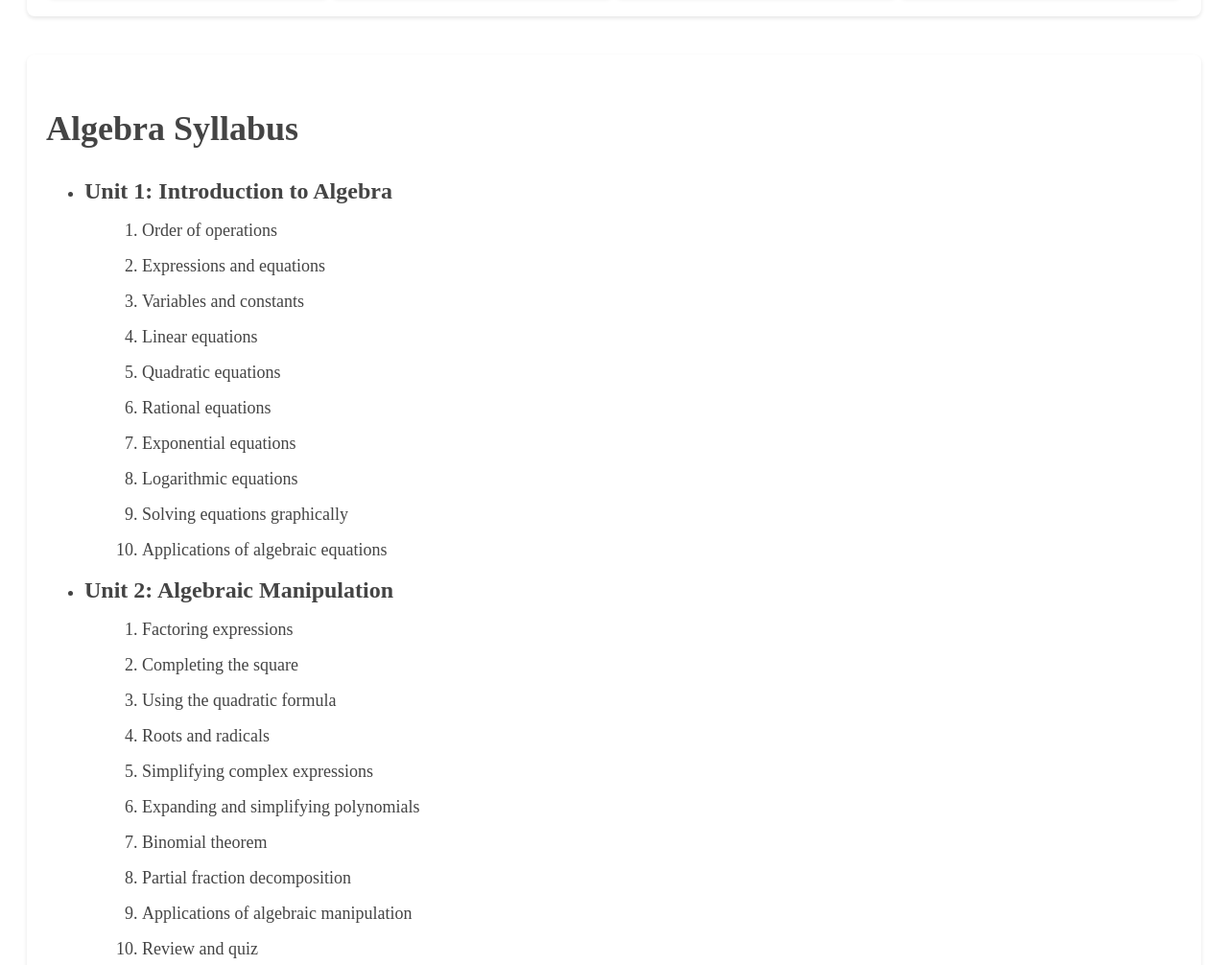
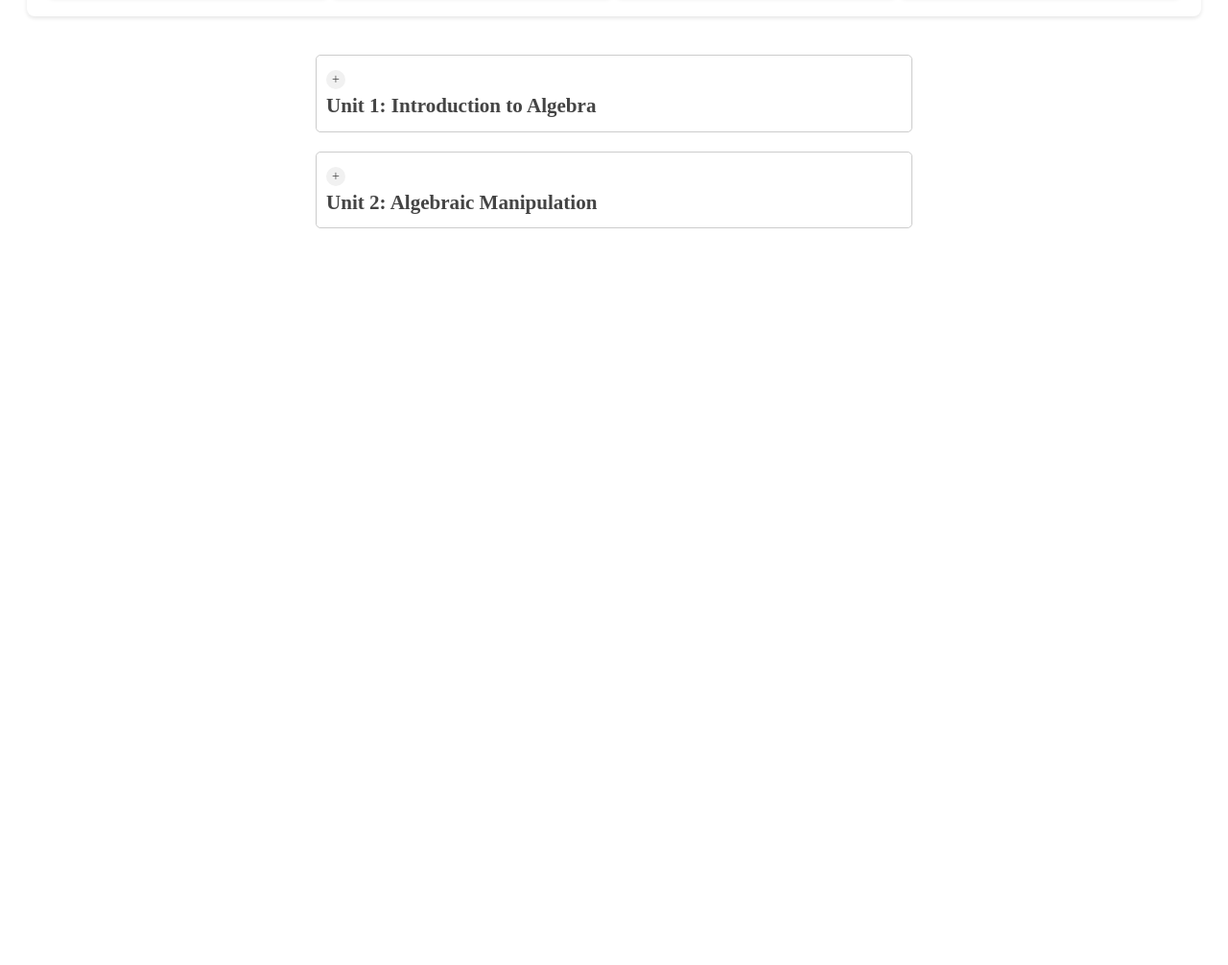
Before and after one commit to shanmukhapolu/scholaracademy, a plain HTML site: page algebra.html in a window 1280 px wide. Shown: the part 875-1881 px from the top of the page at 96% size. After the commit the page ends 1141 px from the top, so only its background shows below. Drawn offline with Linux system fonts and the light colour scheme; a script that the page names is missing.

Commit message:
Updated code

```diff
--- a/algebra.css
+++ b/algebra.css
@@ -69,9 +69,23 @@ body {
   margin-bottom: 10px;
 }
 
+.unit-container {
+  display: flex;
+  justify-content: center;
+}
+
 .unit {
   cursor: pointer;
   margin-bottom: 20px;
+  width: 80%;
+  max-width: 600px; /* optional, to limit the width of the units */
+  border: 1px solid #ccc;
+  border-radius: 5px;
+  padding: 10px;
+}
+
+.unit h3 {
+  margin: 0;
 }
 
 .unit .toggle {
--- a/algebra.html
+++ b/algebra.html
@@ -53,12 +53,12 @@
   </div>
 </div>
 
-<div class="syllabus">
-  <h2>Algebra Syllabus</h2>
-  <ul>
-    <li>
+<div class="units">
+  <div class="unit-container">
+    <div class="unit">
+      <div class="toggle">+</div>
       <h3>Unit 1: Introduction to Algebra</h3>
-      <ol>
+      <ol class="skills">
         <li>Order of operations</li>
         <li>Expressions and equations</li>
         <li>Variables and constants</li>
@@ -70,10 +70,13 @@
         <li>Solving equations graphically</li>
         <li>Applications of algebraic equations</li>
       </ol>
-    </li>
-    <li>
+    </div>
+  </div>
+  <div class="unit-container">
+    <div class="unit">
+      <div class="toggle">+</div>
       <h3>Unit 2: Algebraic Manipulation</h3>
-      <ol>
+      <ol class="skills">
         <li>Factoring expressions</li>
         <li>Completing the square</li>
         <li>Using the quadratic formula</li>
@@ -83,11 +86,10 @@
         <li>Binomial theorem</li>
         <li>Partial fraction decomposition</li>
         <li>Applications of algebraic manipulation</li>
-        <li>Review and quiz</li>
       </ol>
-    </li>
-    <!-- and so on, for ten units -->
-  </ul>
+    </div>
+  </div>
+  <!-- add more unit containers here -->
 </div>
 
   </body>
--- /dev/null
+++ b/algebra.js
@@ -0,0 +1,8 @@
+const toggles = document.querySelectorAll('.toggle');
+toggles.forEach((toggle) =>
+  toggle.addEventListener('click', () => {
+    const skills = toggle.nextElementSibling;
+    skills.classList.toggle('visible');
+    toggle.textContent = toggle.textContent == '+' ? '-' : '+';
+  })
+);
```
